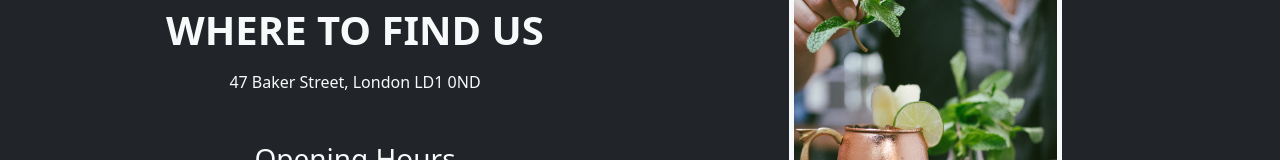
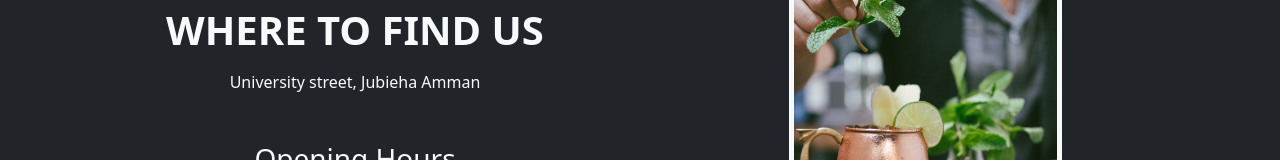
Before and after one commit to sarahwkh9/react-restaurant, a React (Create React App) app: page / in a window 1280 px wide. Shown: the part 3015-3175 px from the top of the page. Built offline with nearby package versions, Linux system fonts and the light colour scheme.

Commit message:
Update ContactInfo.jsx

```diff
--- a/src/components/ContactInfo.jsx
+++ b/src/components/ContactInfo.jsx
@@ -4,7 +4,7 @@ export function ContactInfo() {
     return (
         <div className="d-flex flex-column align-items-center">
             <h2 className="fs-1 mb-3 text-uppercase fw-bold">Where To Find Us</h2>
-            <p className="mb-5">47 Baker Street, London LD1 0ND</p>
+            <p className="mb-5">University street, Jubieha Amman</p>
             <h3>Opening Hours</h3>
             <p className="m-0">Mon - Fri: 09:00 - 17:00</p>
             <p>Sat - Sun: 10:00 - 15:00</p>
```
